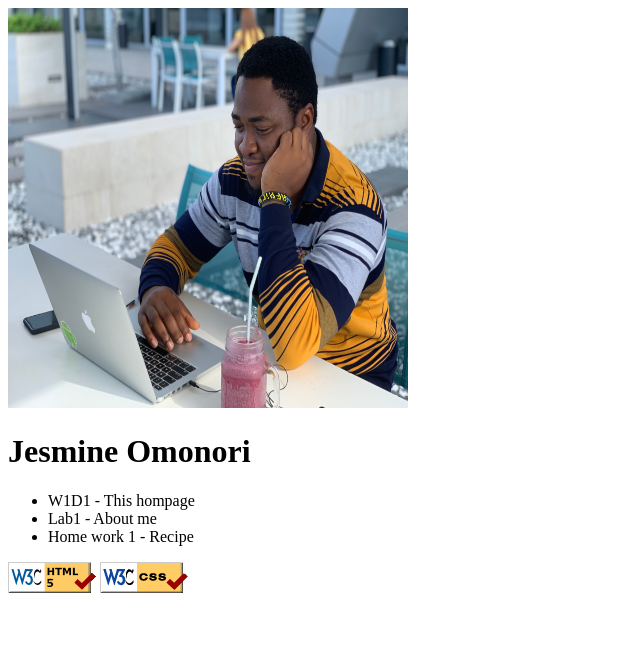
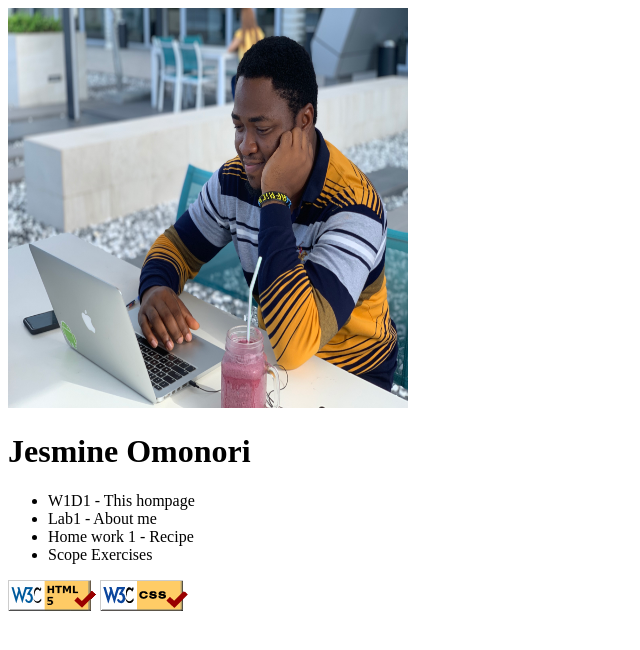
Before and after one commit to surebits/cs472-lab00, a plain HTML site: page index.html in a window 1280 px wide. Shown: the whole page, without its empty margins (0-640 px from the left). Drawn offline with Linux system fonts and the light colour scheme.

Commit message:
Update index.html

```diff
--- a/index.html
+++ b/index.html
@@ -19,6 +19,9 @@
                 <li>
                     <a href="https://surebits.github.io/cs472-recipe/pie" target="_blank">Home work 1 - Recipe</a>
                 </li>
+                <li>
+                    <a href="https://surebits.github.io/cs472-lab00/answer.txt" target="_blank">Scope Exercises</a>
+                </li>
             </ul>
 
 
```
